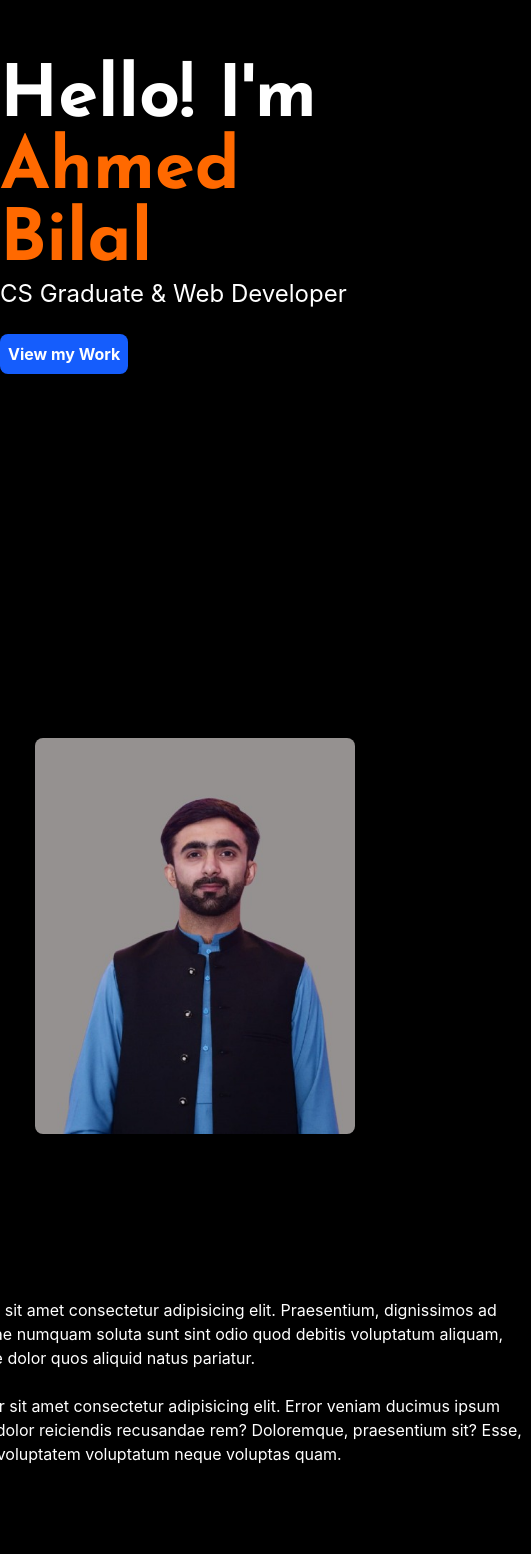
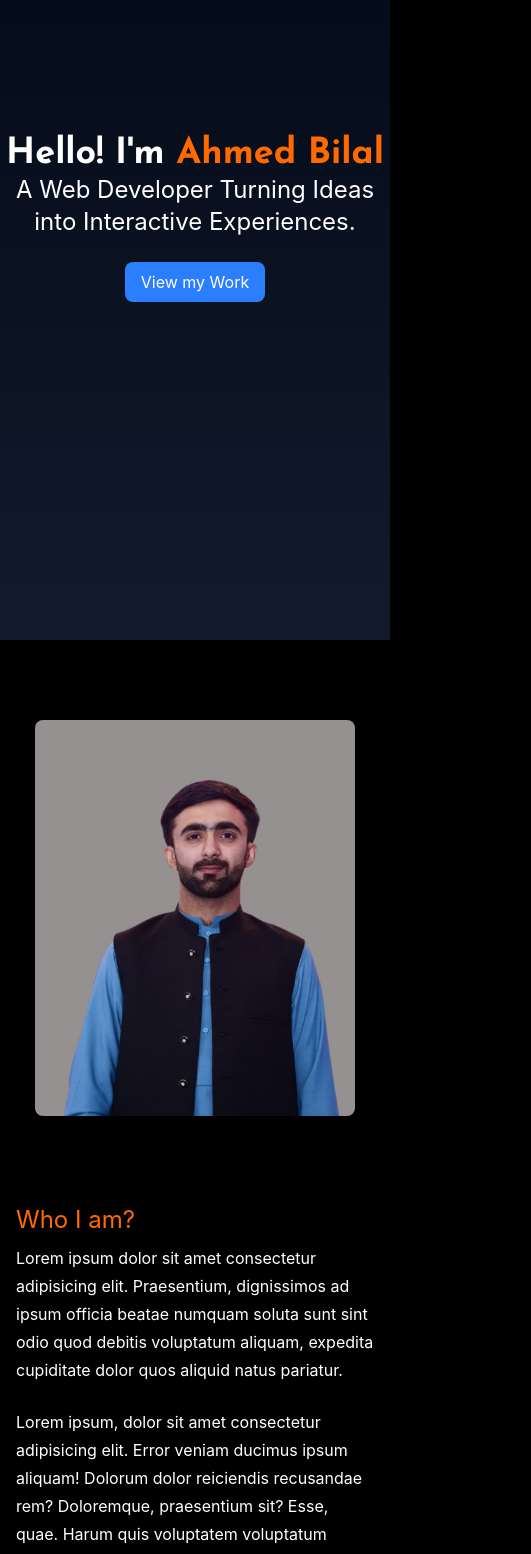
Before and after one commit to ahmedbilal019/Personal-portfolio-task, a React (Vite) app: page / in a window 390 px wide. Shown: the part 260-1814 px from the top of the page, 531 px wide, since content can reach past the window. Built offline with nearby package versions, Linux system fonts and the light colour scheme.

Commit message:
adding animations in Hero component and making the about componant responsive for different screen sizes.

```diff
--- a/src/App.css
+++ b/src/App.css
@@ -5,7 +5,9 @@ html {
   color: white;
   scroll-behavior: smooth;
 }
-
+.hero-sec {
+  background: linear-gradient(to bottom, #000814 0%, #121a2c 100%);
+}
 .profileImg {
   height: 40%;
 }
@@ -13,6 +15,50 @@ html {
   font-family: "Josefin Sans", sans-serif;
   font-weight: 800;
   /* font-size: 24px; */
+  animation: slideLeft 3s ease-in-out;
+  animation-delay: 0s;
+}
+@keyframes slideLeft {
+  from {
+    transform: translateX(-300px);
+    opacity: 0;
+  }
+
+  to {
+    transform: translateX(0);
+    opacity: 1;
+  }
+}
+.intro p {
+  animation: slideBottom 1.5s ease-in-out;
+  animation-delay: 3s;
+  animation-fill-mode: both;
+}
+@keyframes slideBottom {
+  0% {
+    transform: translatey(-20px);
+    opacity: 0;
+  }
+
+  100% {
+    transform: translatey(0);
+    opacity: 1;
+  }
+}
+.projectBtn {
+  animation: fadeIn 1s ease-in-out;
+  animation-delay: 4s;
+  animation-fill-mode: both;
+}
+@keyframes fadeIn {
+  from {
+    opacity: 0;
+    transform: translateY(-20px);
+  }
+  to {
+    opacity: 1;
+    transform: translateY(0px);
+  }
 }
 .nav a {
   font-size: large;
--- a/src/Components/About.jsx
+++ b/src/Components/About.jsx
@@ -13,7 +13,7 @@ function About() {
           alt="my profile image "
         />
       </div>
-      <div className="aboutMe">
+      {/* <div className="aboutMe">
         <h2 className="text-2xl text-orange-500 my-2">Who i am?</h2>
         <p className="w-2xl">
           Lorem ipsum dolor sit amet consectetur adipisicing elit. Praesentium,
@@ -28,6 +28,25 @@ function About() {
           Doloremque, praesentium sit? Esse, quae. Harum quis voluptatem
           voluptatum neque voluptas quam.
         </p>
+      </div> */}
+      <div className="aboutMe w-full max-w-3xl px-4 sm:px-6 md:px-0">
+        <h2 className="text-2xl text-orange-500 my-2">Who I am?</h2>
+
+        <p className="w-full text-base leading-7">
+          Lorem ipsum dolor sit amet consectetur adipisicing elit. Praesentium,
+          dignissimos ad ipsum officia beatae numquam soluta sunt sint odio quod
+          debitis voluptatum aliquam, expedita cupiditate dolor quos aliquid
+          natus pariatur.
+        </p>
+
+        <br />
+
+        <p className="w-full text-base leading-7">
+          Lorem ipsum, dolor sit amet consectetur adipisicing elit. Error veniam
+          ducimus ipsum aliquam! Dolorum dolor reiciendis recusandae rem?
+          Doloremque, praesentium sit? Esse, quae. Harum quis voluptatem
+          voluptatum neque voluptas quam.
+        </p>
       </div>
     </section>
   );
--- a/src/Components/Footer.jsx
+++ b/src/Components/Footer.jsx
@@ -6,7 +6,7 @@ import { FaArrowCircleUp } from "react-icons/fa";
 function Footer() {
   return (
     <div>
-      <div className="flex flex-row justify-end">
+      <div className="flex flex-row justify-end ">
         <a href="#hero">
           <FaArrowCircleUp size={35} className="animate-bounce sticky " />
         </a>
--- a/src/Components/Hero.jsx
+++ b/src/Components/Hero.jsx
@@ -6,15 +6,17 @@ function Hero() {
       id="hero"
       className="hero-sec flex flex-row justify-center items-center m-auto min-h-screen"
     >
-      <div className="intro">
-        <h1 className="tagLine text-7xl ">
+      <div className="intro text-center">
+        <h1 className="tagLine  text-4xl sm:text-7xl ">
           Hello! I'm <strong className="text-orange-500">Ahmed Bilal</strong>
         </h1>
-        <p className="text-2xl">CS Graduate & Web Developer</p>
+        <p className="text-2xl">
+          A Web Developer Turning Ideas into Interactive Experiences.
+        </p>
         <br />
 
-        <a href="#projects">
-          <button className="bg-blue-600 text-white font-bold p-2 rounded-lg">
+        <a href="#projects" className="projectBtn">
+          <button className=" px-4 py-2 rounded-lg bg-blue-500 transition delay-150 duration-300 ease-in-out hover:-translate-y-1 hover:scale-110 hover:bg-indigo-800">
             View my Work
           </button>
         </a>
--- a/src/Components/Navbar.jsx
+++ b/src/Components/Navbar.jsx
@@ -8,7 +8,7 @@ function Navbar() {
     <section>
       <div className="  flex  justify-between items-center">
         {" "}
-        <a href="#hero" className="text-2xl font-semibold ">
+        <a href="" className="text-2xl font-semibold ">
           <h1>Ahmed's Portfolio</h1>
         </a>
         <div className="nav hidden sm:block text-3xl font-semibold ">
```
